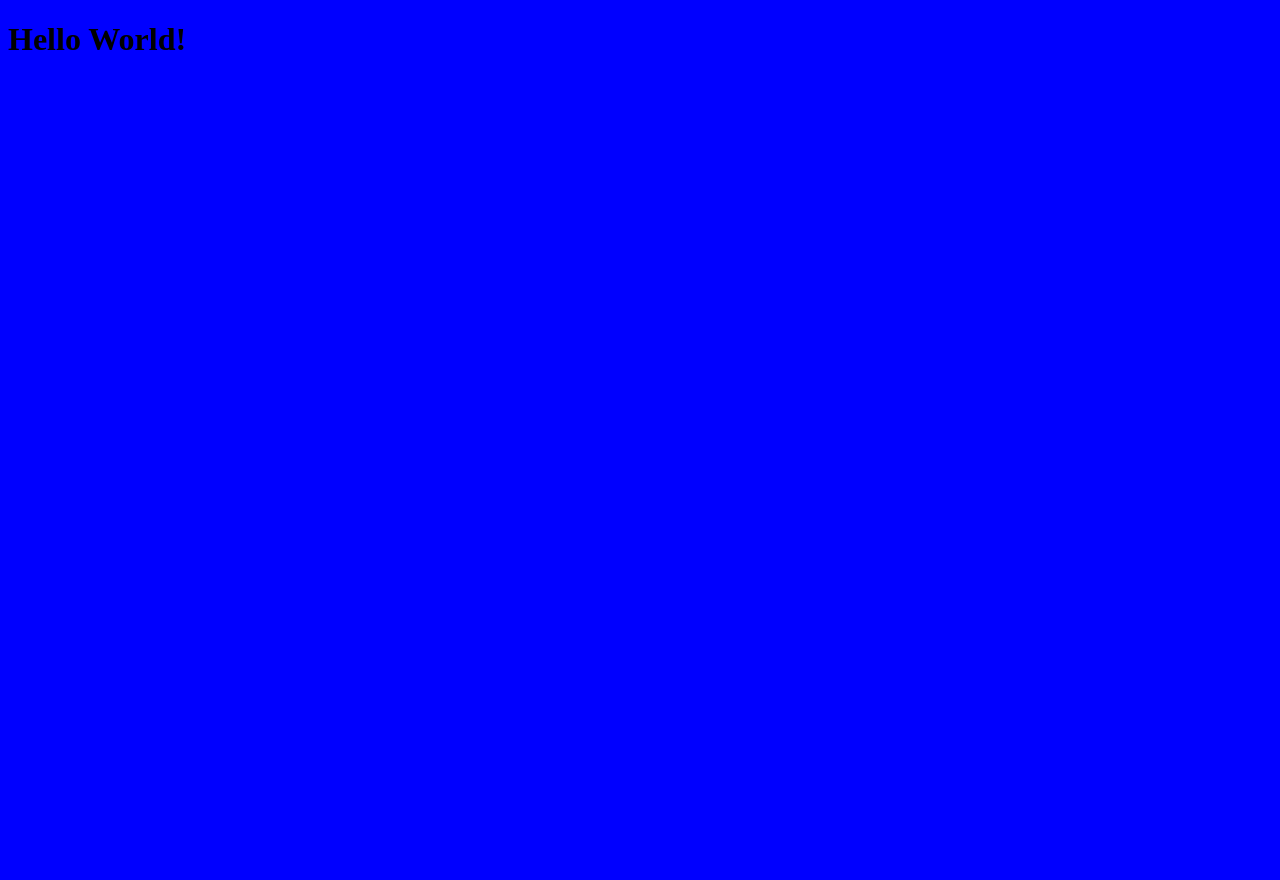
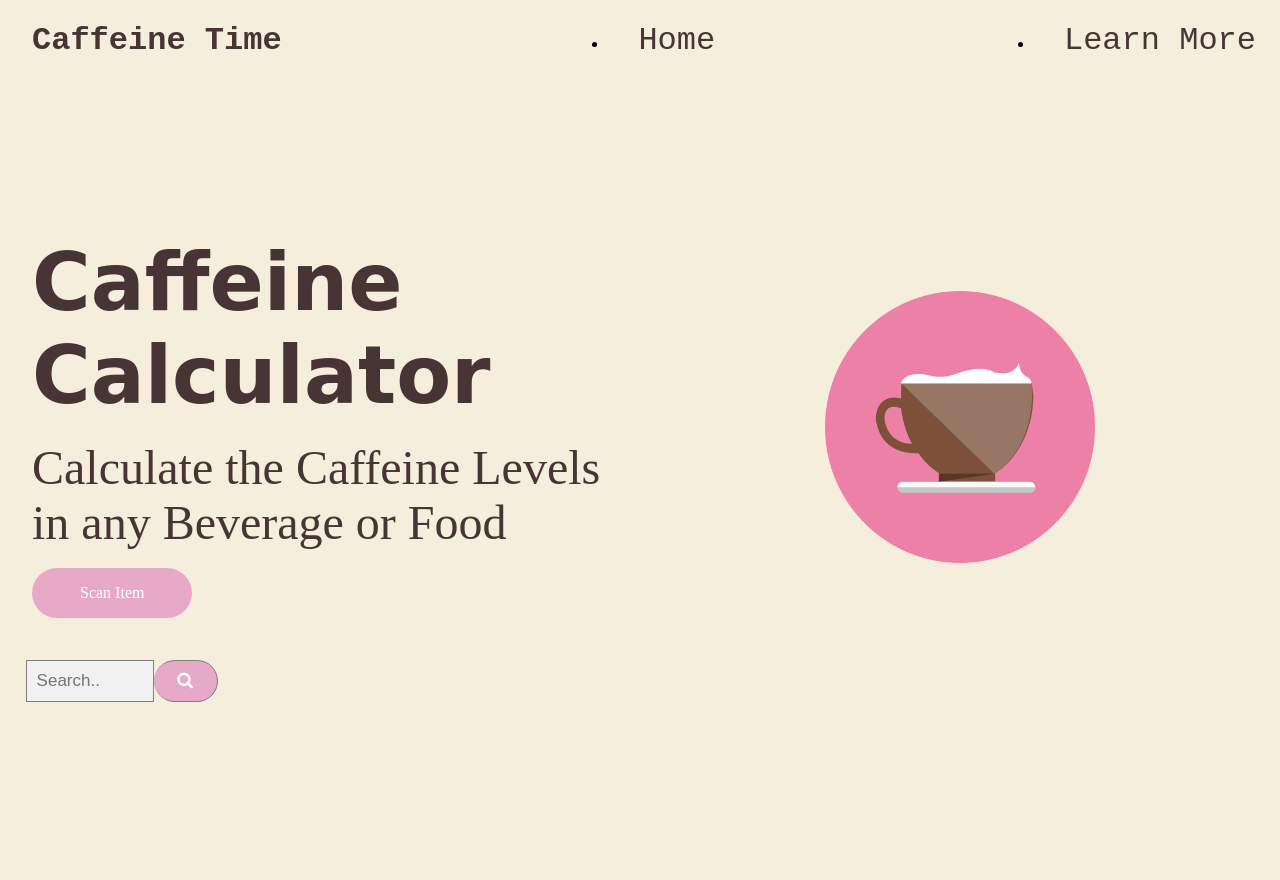
Before and after one commit to chisafukutome/caffeine-detector-project, a Flask app: page / in a window 1280 px wide. Before the commit the page is almost empty. Before the commit the page ends 50 px from the top, so only its background shows below. Run offline with Flask 2, Linux system fonts and the light colour scheme.

Commit message:
Fix some folder structure.

```diff
--- a/server.py
+++ b/server.py
@@ -10,7 +10,7 @@ def create_nutrition_obj(query):
 
 @app.route("/")
 def home():
-    return render_template("index.html")
+    return render_template("caffeine.html")
 
 @app.route("/receipt")
 def receipt():
--- a/caffiene.html
+++ b/templates/caffeine.html
@@ -5,7 +5,7 @@
     <meta http-equiv="X-UA-Compatible" content="IE=edge">
     <meta name="viewport" content="width=device-width, initial-scale=1.0">
     <title>Caffeine Counter</title>
-    <link rel="stylesheet" href="caffeine.css">
+    <link rel="stylesheet" href="../static/css/caffeine.css">
     <link rel="stylesheet" href="https://cdnjs.cloudflare.com/ajax/libs/font-awesome/4.7.0/css/font-awesome.min.css">
 
 </head>
@@ -28,7 +28,7 @@
             <div class="main__btn"><a href="scan.html">Scan Item</a></div>
         </div>
         <div class="column-right">
-            <img src="file:///Users/duniahamed/Downloads/icons/3535179_cafe_coffee_cup_drink_fresh_icon.png" alt="pic" class ="hero-img" >
+            <img src="../static/icons/Coffee_Pink.png" alt="pic" class ="hero-img">
         </div>
         <form class="example" action="action_page.php">
             <input type="text" placeholder="Search.." name="search">
```
Also changed, not shown: static/css/caffeine.css (renamed from caffeine.css).
